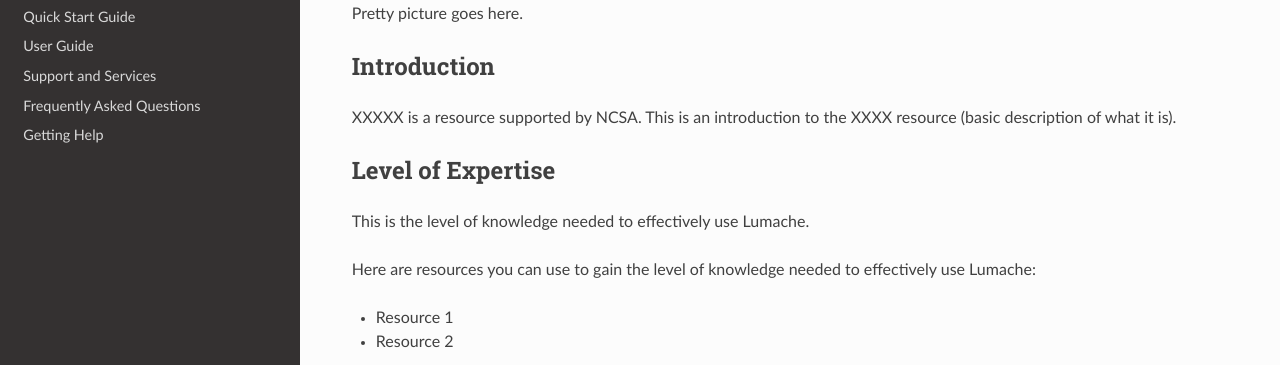
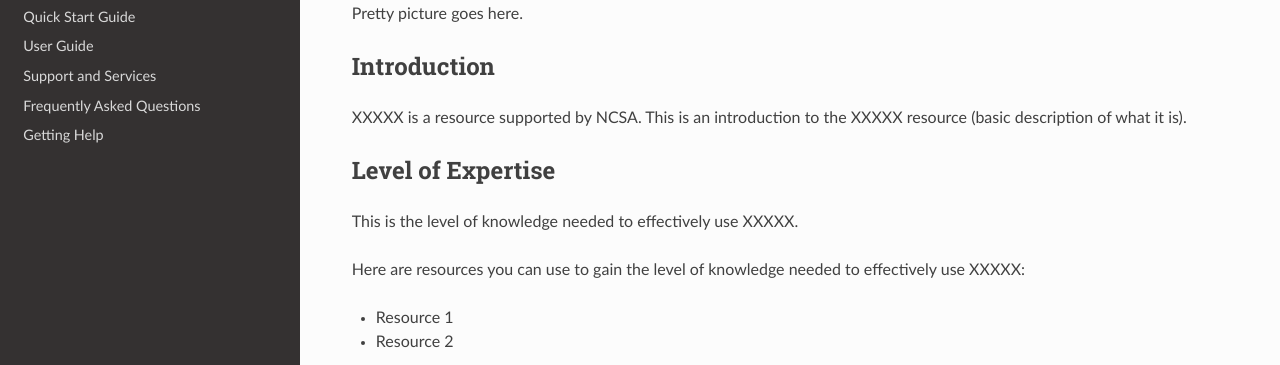
Before and after one commit to lhelms2/rtd-template, a Sphinx documentation site: the page built from docs/source/index.rst, in a window 1280 px wide and 900 px high. Shown: the part 158-523 px from the top of the window. Built offline with Sphinx 7.4.7 and the Read the Docs theme 2.0.0, drawn with Linux system fonts in a browser that asks for light colours.

Commit message:
Update index.rst

```diff
--- a/docs/source/index.rst
+++ b/docs/source/index.rst
@@ -7,14 +7,14 @@ Pretty picture goes here.
 Introduction
 =============
 
-XXXXX is a resource supported by NCSA. This is an introduction to the XXXX resource (basic description of what it is).
+XXXXX is a resource supported by NCSA. This is an introduction to the XXXXX resource (basic description of what it is).
 
 Level of Expertise
 ====================
 
-This is the level of knowledge needed to effectively use Lumache.
+This is the level of knowledge needed to effectively use XXXXX.
 
-Here are resources you can use to gain the level of knowledge needed to effectively use Lumache:
+Here are resources you can use to gain the level of knowledge needed to effectively use XXXXX:
 
 - Resource 1
 - Resource 2
```
